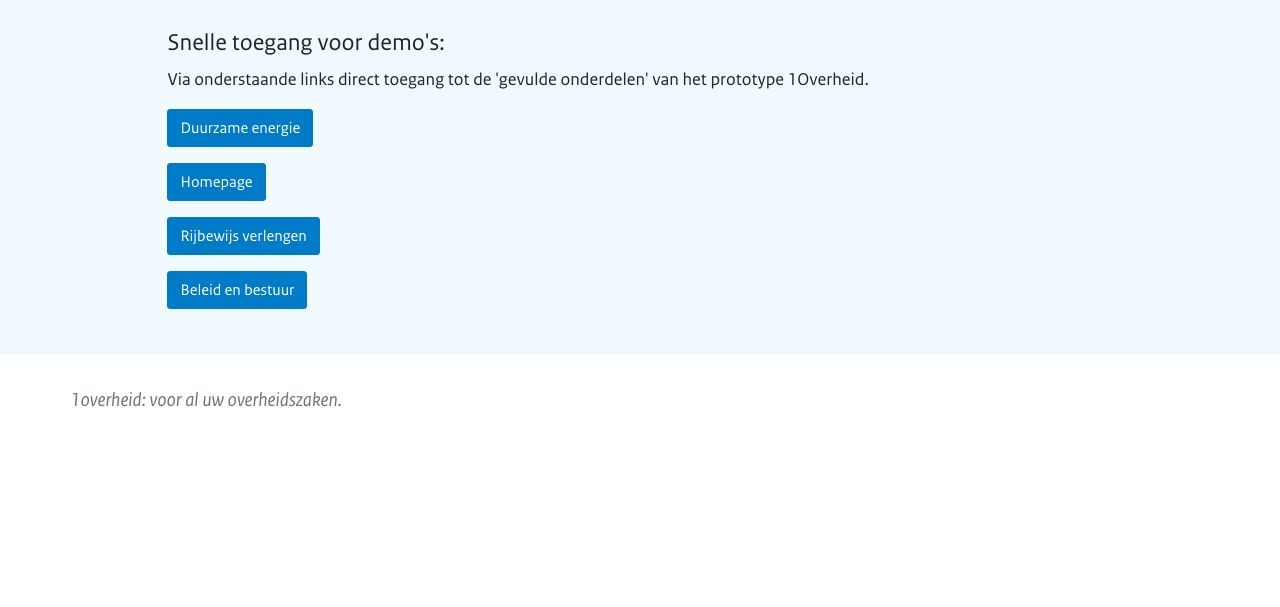
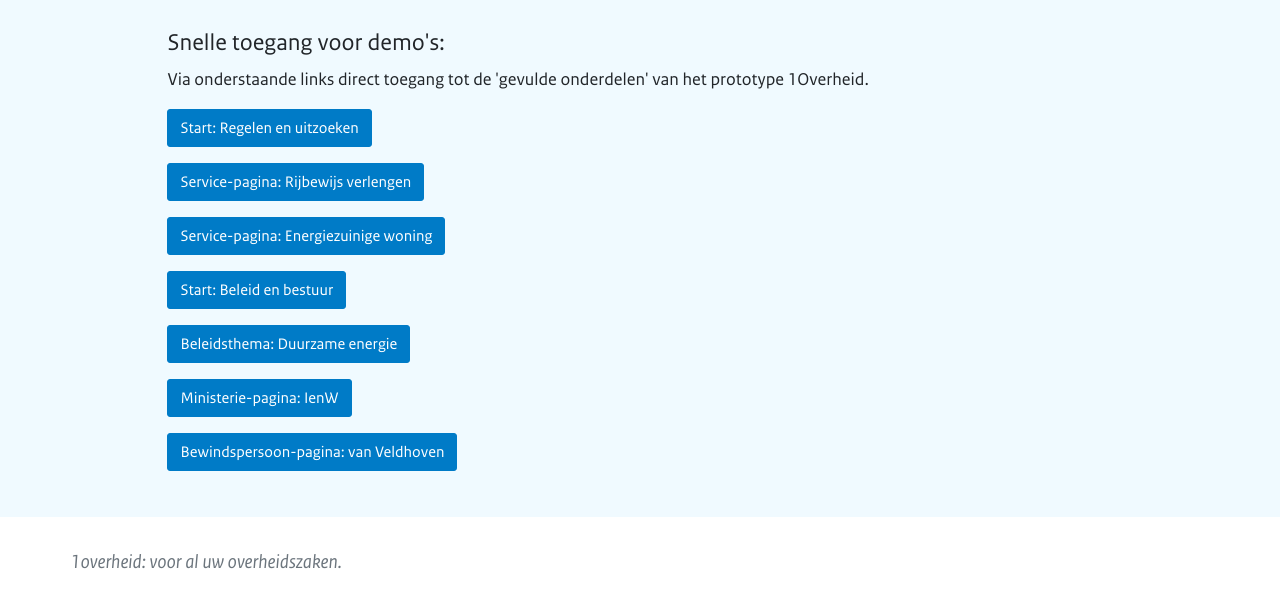
Before and after one commit to azdpc/prototype-1overheid, a plain HTML site: page index.html in a window 1280 px wide. Shown: the part 95-702 px from the top of the page. Drawn offline with Linux system fonts and the light colour scheme.

Commit message:
Update index.html
buttons toegevoegd en volgorde aangepast

```diff
--- a/index.html
+++ b/index.html
@@ -38,10 +38,14 @@
 
                           <h2> Snelle toegang voor demo's:</h2>
                           <p> Via onderstaande links direct toegang tot de 'gevulde onderdelen' van het prototype 1Overheid.</p>
-<p><a class="btn btn-primary" href="beleid-duurzame-energie.html">Duurzame energie</a></p>
-<p><a class="btn btn-primary" href="home.html">Homepage</a></p>
-<p><a class="btn btn-primary" href="rijbewijs-verlengen.html">Rijbewijs verlengen</a></p>
-<p><a class="btn btn-primary" href="beleid-en-bestuur.html">Beleid en bestuur</a></p>
+
+<p><a class="btn btn-primary" href="home.html">Start: Regelen en uitzoeken</a></p>
+<p><a class="btn btn-primary" href="rijbewijs-verlengen.html">Service-pagina: Rijbewijs verlengen</a></p>
+<p><a class="btn btn-primary" href="energiezuinig-huis.html">Service-pagina: Energiezuinige woning</a></p>
+<p><a class="btn btn-primary" href="beleid-en-bestuur.html">Start: Beleid en bestuur</a></p>
+<p><a class="btn btn-primary" href="beleid-duurzame-energie.html">Beleidsthema: Duurzame energie</a></p>
+<p><a class="btn btn-primary" href="beleid-ministerie-ienw.html">Ministerie-pagina: IenW</a></p>
+<p><a class="btn btn-primary" href="beleid-bewindspersoon.html">Bewindspersoon-pagina: van Veldhoven</a></p>
 
 
                         </div>
```
